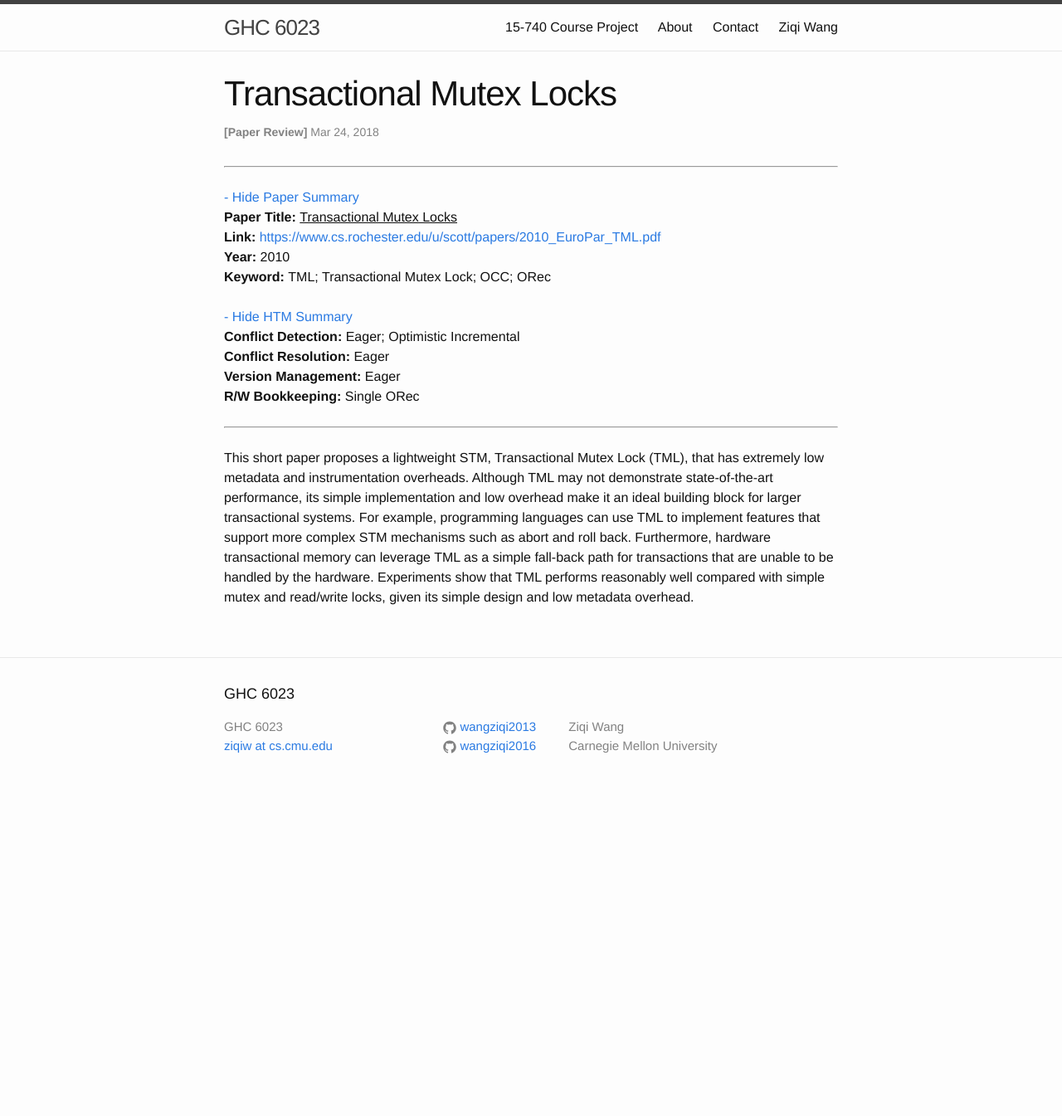
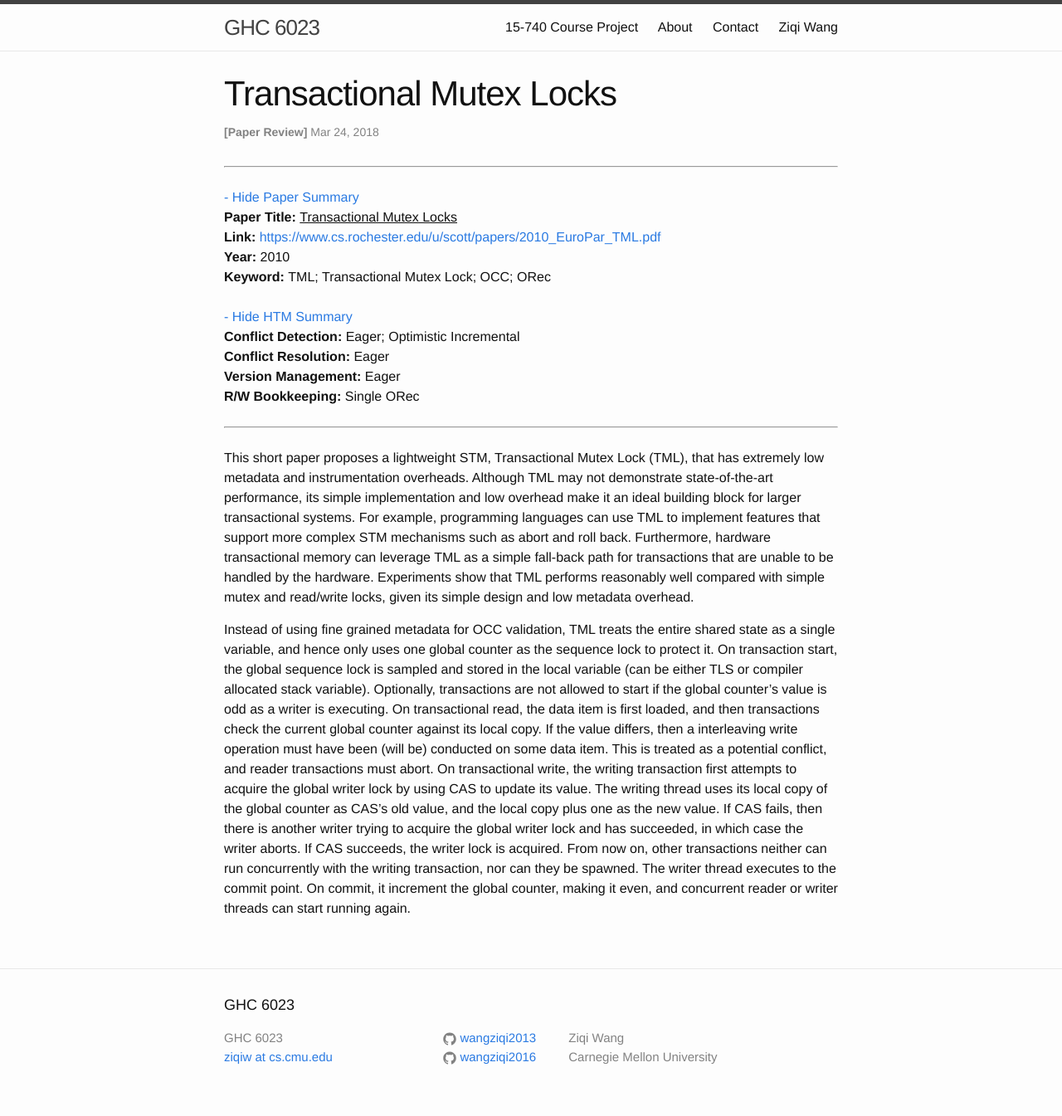
Before and after one commit to wangziqi2013/wangziqi2013.github.io, a Jekyll site: the page built from _posts/2018-03-24-Txn-Mutex-Locks.markdown, in a window 1280 px wide. Shown: the whole page at 83% size. Built offline with Jekyll 4.4.1, drawn with Linux system fonts in a browser that asks for light colours; before the commit the page ends 970 px from its top, so only the background shows below that.

Commit message:
Second para for TML

```diff
--- a/_posts/2018-03-24-Txn-Mutex-Locks.markdown
+++ b/_posts/2018-03-24-Txn-Mutex-Locks.markdown
@@ -20,3 +20,17 @@ languages can use TML to implement features that support more complex STM mechan
 Furthermore, hardware transactional memory can leverage TML as a simple fall-back path for transactions that are
 unable to be handled by the hardware. Experiments show that TML performs reasonably well compared with simple mutex
 and read/write locks, given its simple design and low metadata overhead.
+
+Instead of using fine grained metadata for OCC validation, TML treats the entire shared state as a single variable,
+and hence only uses one global counter as the sequence lock to protect it. On transaction start, the global sequence
+lock is sampled and stored in the local variable (can be either TLS or compiler allocated stack variable).
+Optionally, transactions are not allowed to start if the global counter's value is odd as a writer is executing. On
+transactional read, the data item is first loaded, and then transactions check the current global counter against its
+local copy. If the value differs, then a interleaving write operation must have been (will be) conducted on some data item.
+This is treated as a potential conflict, and reader transactions must abort. On transactional write, the writing transaction
+first attempts to acquire the global writer lock by using CAS to update its value. The writing thread uses its local copy
+of the global counter as CAS's old value, and the local copy plus one as the new value. If CAS fails, then there is another
+writer trying to acquire the global writer lock and has succeeded, in which case the writer aborts. If CAS succeeds,
+the writer lock is acquired. From now on, other transactions neither can run concurrently with the writing transaction,
+nor can they be spawned. The writer thread executes to the commit point. On commit, it increment the global counter,
+making it even, and concurrent reader or writer threads can start running again.
```
